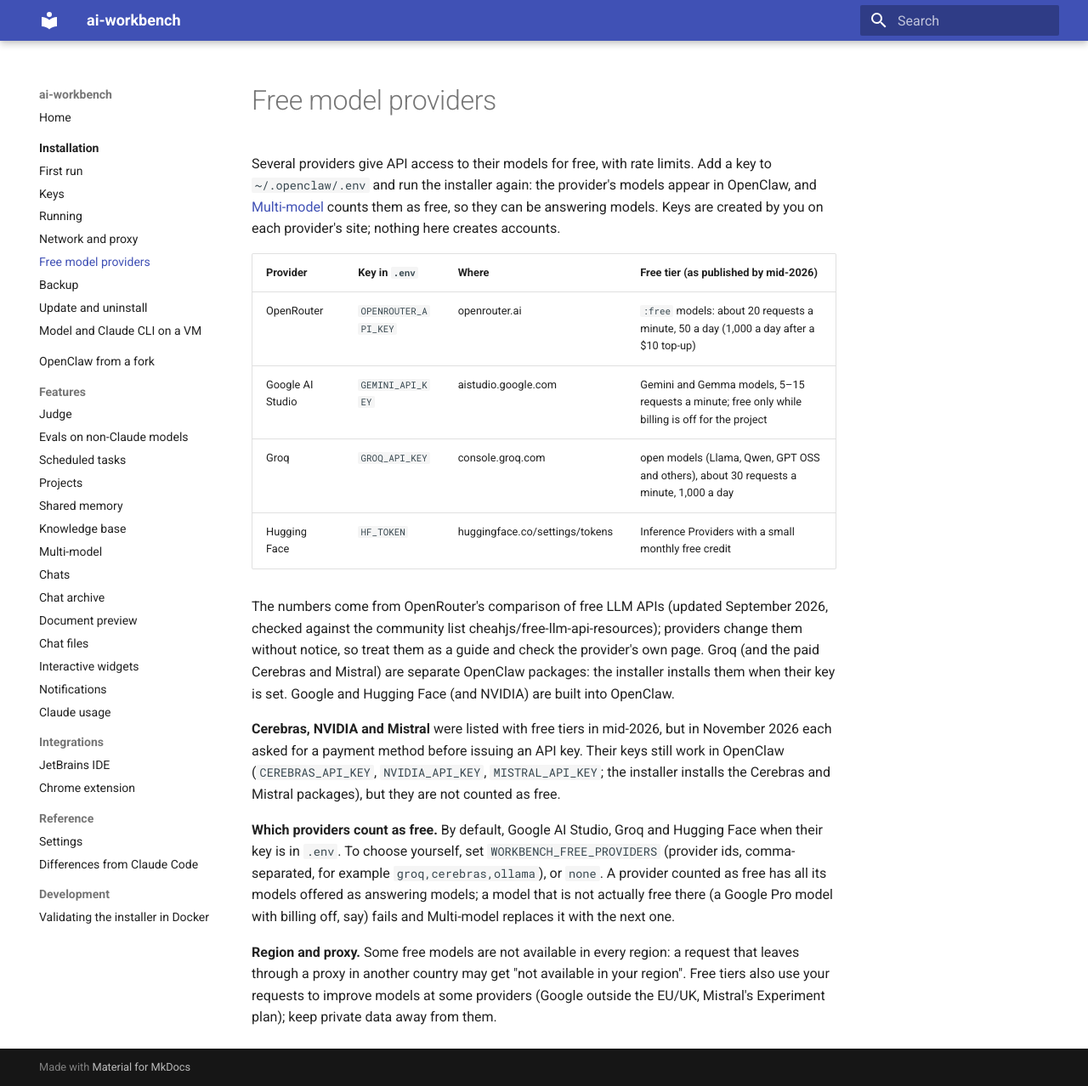
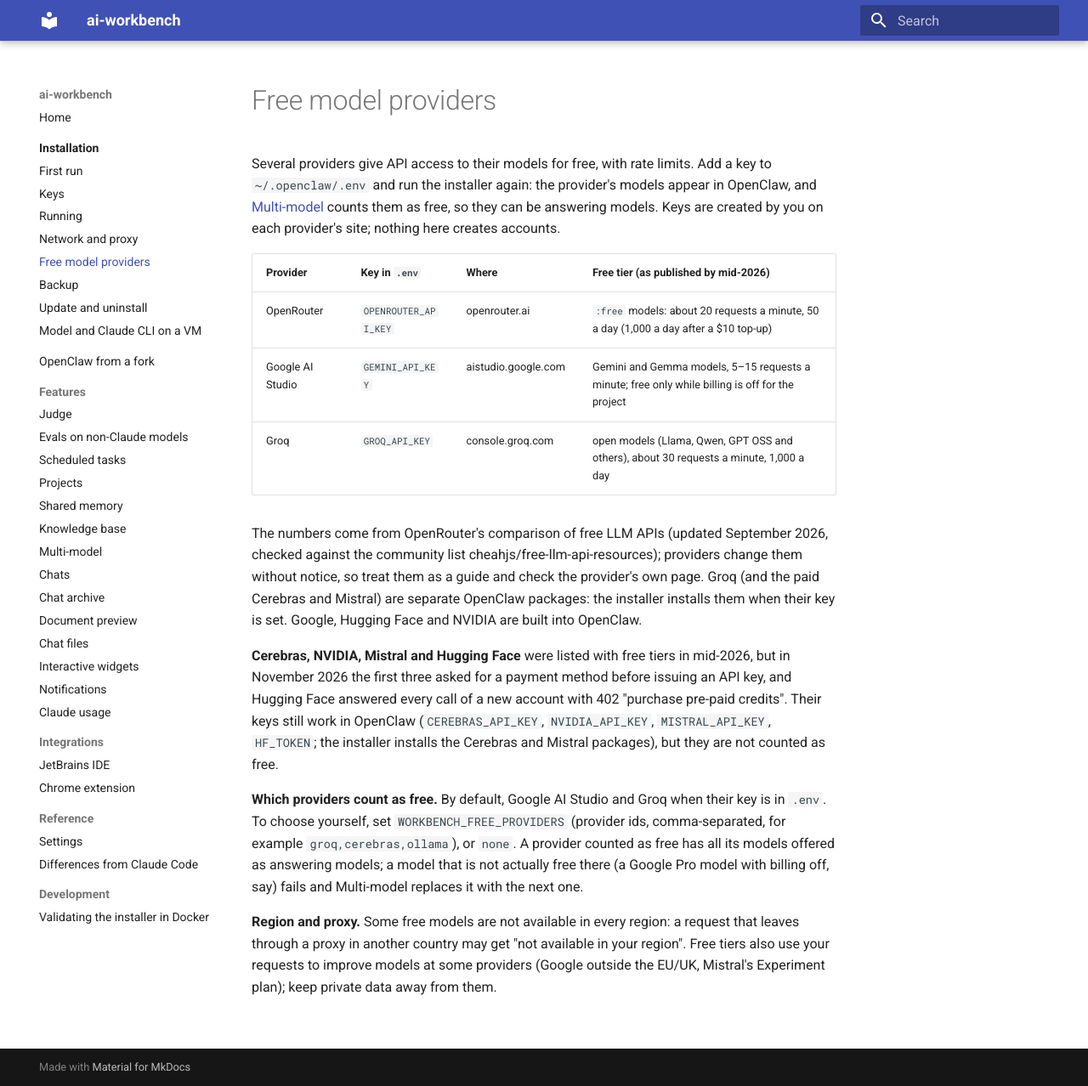
Before and after one commit to SingularBunny/ai-workbench, an MkDocs documentation site: the page built from docs/install/free-providers.md, in a window 1280 px wide and 1278 px high. Shown: the whole window at 85% size. Built offline with MkDocs 1.6.1 and Material for MkDocs 9.7.7, drawn with Linux system fonts in a browser that asks for light colours.

Commit message:
Free providers: Hugging Face charges for calls now; not counted as free

```diff
--- a/docs/install/free-providers.md
+++ b/docs/install/free-providers.md
@@ -10,18 +10,19 @@ here creates accounts.
 | OpenRouter | `OPENROUTER_API_KEY` | openrouter.ai | `:free` models: about 20 requests a minute, 50 a day (1,000 a day after a $10 top-up) |
 | Google AI Studio | `GEMINI_API_KEY` | aistudio.google.com | Gemini and Gemma models, 5–15 requests a minute; free only while billing is off for the project |
 | Groq | `GROQ_API_KEY` | console.groq.com | open models (Llama, Qwen, GPT OSS and others), about 30 requests a minute, 1,000 a day |
-| Hugging Face | `HF_TOKEN` | huggingface.co/settings/tokens | Inference Providers with a small monthly free credit |
 
 The numbers come from OpenRouter's comparison of free LLM APIs (updated September 2026, checked against the
 community list cheahjs/free-llm-api-resources); providers change them without notice, so treat them as a guide
 and check the provider's own page. Groq (and the paid Cerebras and Mistral) are separate OpenClaw packages: the installer
-installs them when their key is set. Google and Hugging Face (and NVIDIA) are built into OpenClaw.
+installs them when their key is set. Google, Hugging Face and NVIDIA are built into OpenClaw.
 
-**Cerebras, NVIDIA and Mistral** were listed with free tiers in mid-2026, but in November 2026 each asked for a
-payment method before issuing an API key. Their keys still work in OpenClaw (`CEREBRAS_API_KEY`, `NVIDIA_API_KEY`,
-`MISTRAL_API_KEY`; the installer installs the Cerebras and Mistral packages), but they are not counted as free.
+**Cerebras, NVIDIA, Mistral and Hugging Face** were listed with free tiers in mid-2026, but in November 2026 the
+first three asked for a payment method before issuing an API key, and Hugging Face answered every call of a new
+account with 402 "purchase pre-paid credits". Their keys still work in OpenClaw (`CEREBRAS_API_KEY`,
+`NVIDIA_API_KEY`, `MISTRAL_API_KEY`, `HF_TOKEN`; the installer installs the Cerebras and Mistral packages), but they
+are not counted as free.
 
-**Which providers count as free.** By default, Google AI Studio, Groq and Hugging Face when their key is in `.env`. To choose yourself, set
+**Which providers count as free.** By default, Google AI Studio and Groq when their key is in `.env`. To choose yourself, set
 `WORKBENCH_FREE_PROVIDERS` (provider ids, comma-separated, for example `groq,cerebras,ollama`), or `none`. A
 provider counted as free has all its models offered as answering models; a model that is not actually free
 there (a Google Pro model with billing off, say) fails and Multi-model replaces it with the next one.
```
Also changed, not shown: CHANGELOG.md (+2 -2 lines), docs/reference/env.md (+1 -1 lines), 3 other files.
